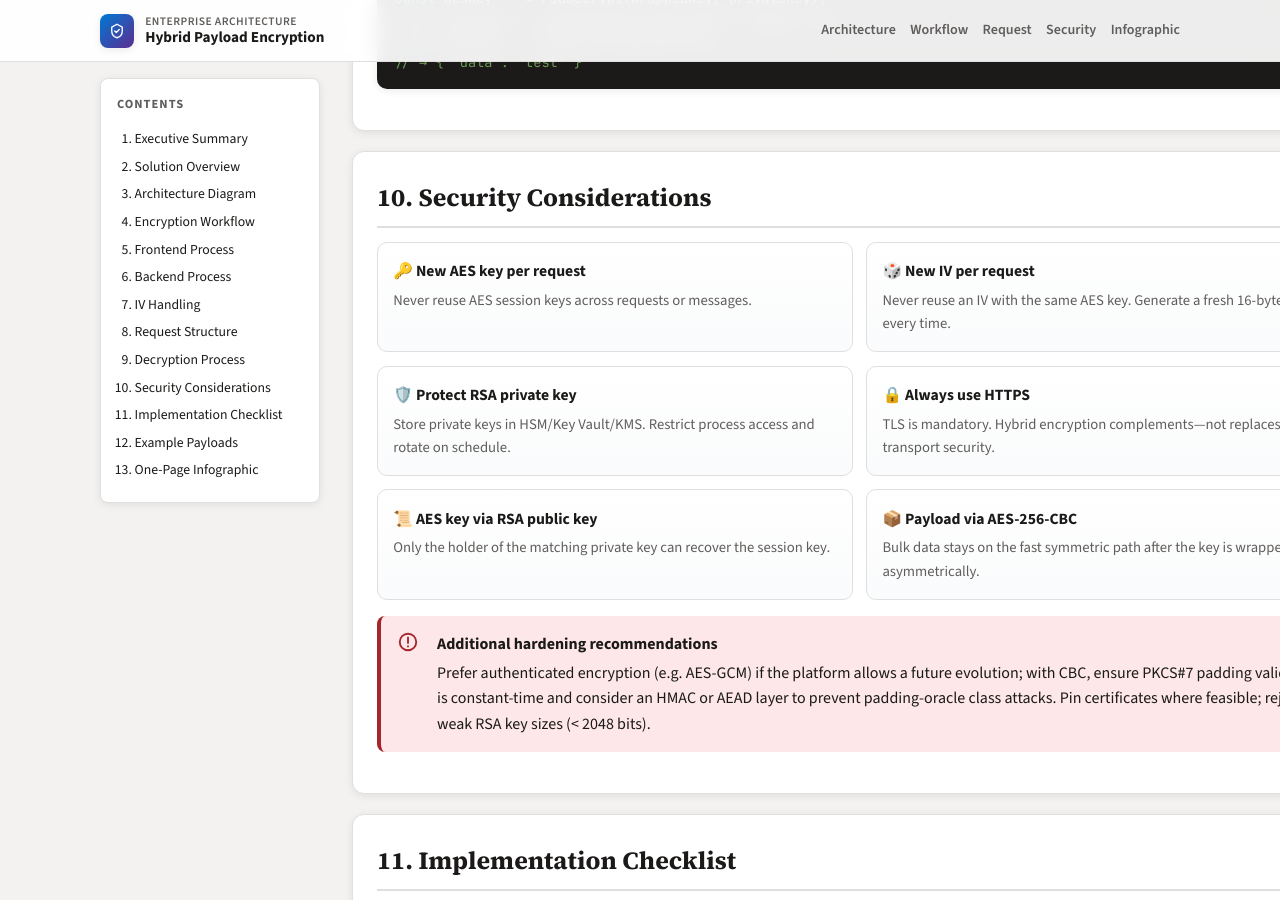
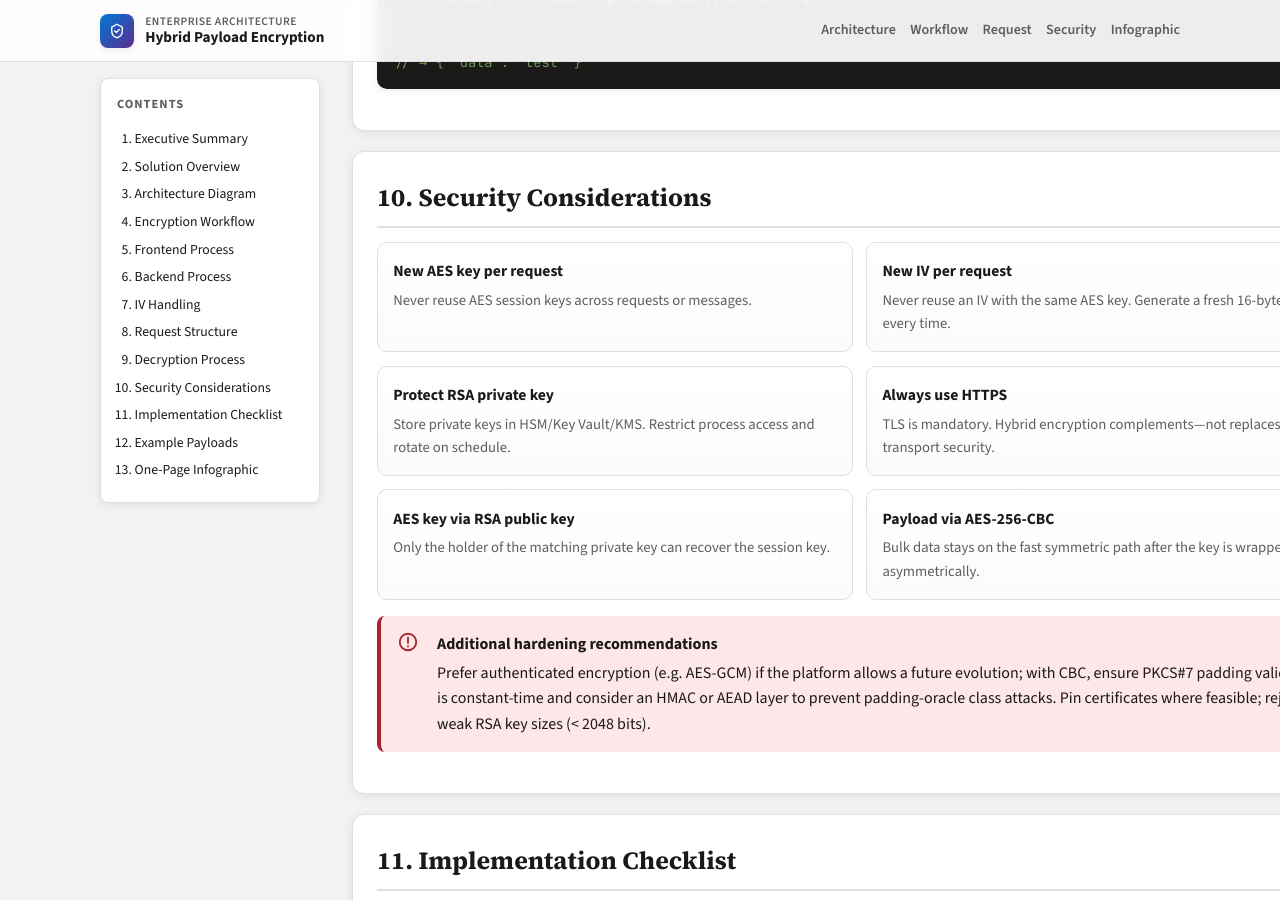
Before and after one commit to ayusshsharma/Integration-and-beyond, a Jekyll site: the page docs/hybrid-payload-encryption-integration-guide.html, which Jekyll copies as it is, in a window 1280 px wide and 900 px high, scrolled down 5645 px. Built offline with Jekyll 4.4.1, drawn with Linux system fonts in a browser that asks for light colours.

```diff
--- a/docs/hybrid-payload-encryption-integration-guide.html
+++ b/docs/hybrid-payload-encryption-integration-guide.html
@@ -979,27 +979,27 @@ body = { <span class="token-key">encryptedPayload</span>: base64(cipher) };</cod
         <h2>10. Security Considerations</h2>
         <div class="security-grid">
           <div class="security-card">
-            <h4>🔑 New AES key per request</h4>
+            <h4>New AES key per request</h4>
             <p>Never reuse AES session keys across requests or messages.</p>
           </div>
           <div class="security-card">
-            <h4>🎲 New IV per request</h4>
+            <h4>New IV per request</h4>
             <p>Never reuse an IV with the same AES key. Generate a fresh 16-byte IV every time.</p>
           </div>
           <div class="security-card">
-            <h4>🛡️ Protect RSA private key</h4>
+            <h4>Protect RSA private key</h4>
             <p>Store private keys in HSM/Key Vault/KMS. Restrict process access and rotate on schedule.</p>
           </div>
           <div class="security-card">
-            <h4>🔒 Always use HTTPS</h4>
+            <h4>Always use HTTPS</h4>
             <p>TLS is mandatory. Hybrid encryption complements—not replaces—transport security.</p>
           </div>
           <div class="security-card">
-            <h4>📜 AES key via RSA public key</h4>
+            <h4>AES key via RSA public key</h4>
             <p>Only the holder of the matching private key can recover the session key.</p>
           </div>
           <div class="security-card">
-            <h4>📦 Payload via AES-256-CBC</h4>
+            <h4>Payload via AES-256-CBC</h4>
             <p>Bulk data stays on the fast symmetric path after the key is wrapped asymmetrically.</p>
           </div>
         </div>
```
